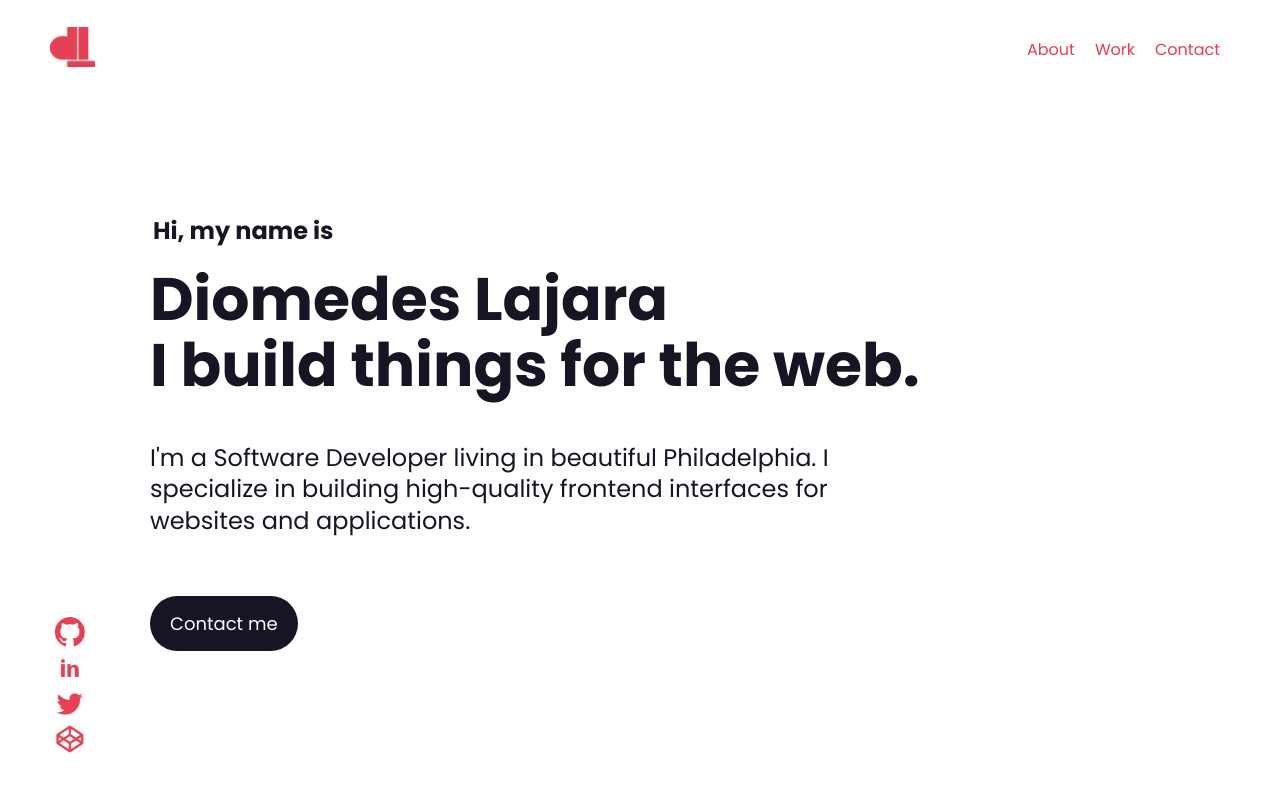
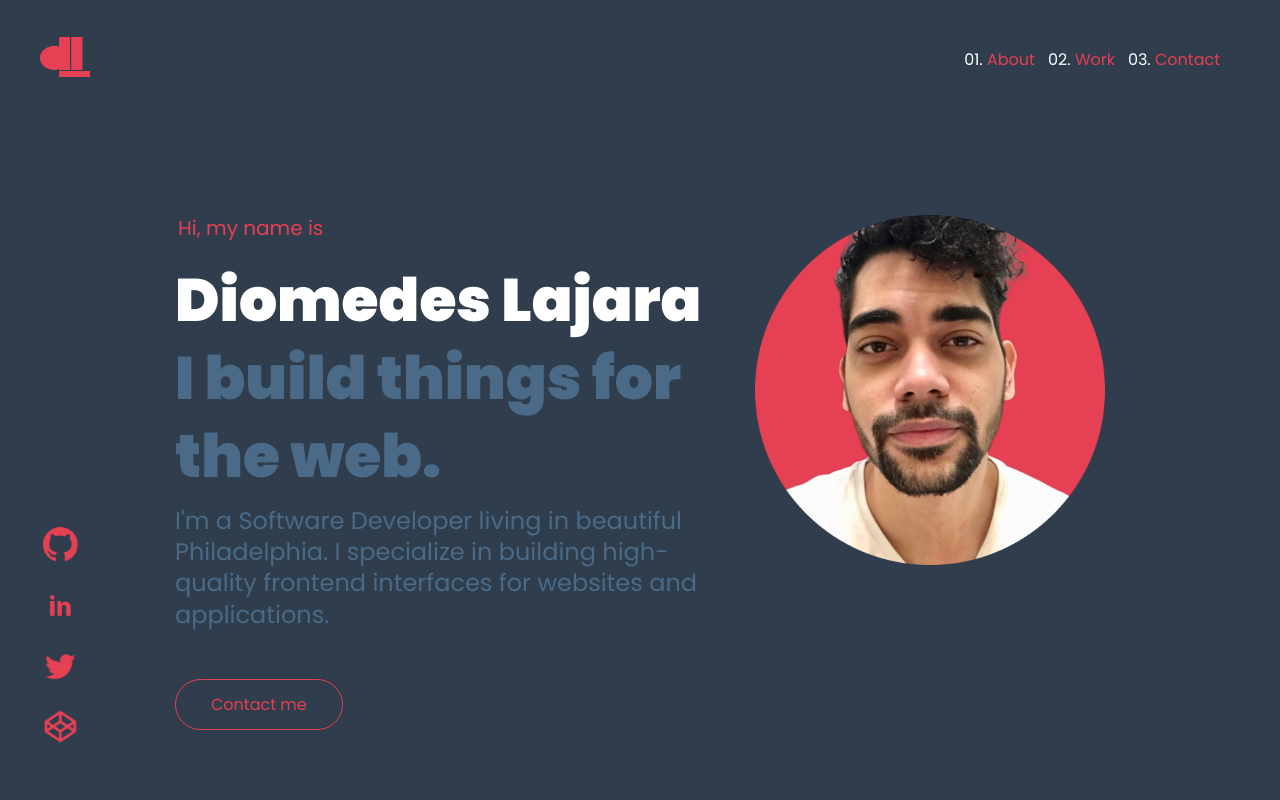
Before and after one commit to DlOMEDES/portfolio-v3, a Gatsby site: page / in a window 1280 px wide. Shown: the top 800 px of the page. Built offline with nearby package versions, Linux system fonts and the light colour scheme; Gatsby itself is replaced by a stand-in of ours.

Commit message:
updated hero section, header and nav

```diff
--- a/gatsby-config.js
+++ b/gatsby-config.js
@@ -17,5 +17,17 @@ module.exports = {
         utils: path.join(__dirname, "src/utils"),
       },
     },
+    {
+      resolve: `gatsby-plugin-manifest`,
+      options: {
+        name: "Diomedes Lajara",
+        short_name: "dlomedes",
+        start_url: "/",
+        // background_color: config.darkNavyColor,
+        // theme_color: config.navyColor,
+        // display: "minimal-ui",
+        icon: "src/images/logo.png",
+      },
+    },
   ],
 }
--- a/package.json
+++ b/package.json
@@ -15,6 +15,7 @@
   "dependencies": {
     "babel-plugin-styled-components": "^1.10.6",
     "gatsby": "^2.13.73",
+    "gatsby-plugin-manifest": "^2.2.20",
     "gatsby-plugin-styled-components": "^3.1.3",
     "react": "^16.9.0",
     "react-dom": "^16.9.0",
--- a/src/components/Header.js
+++ b/src/components/Header.js
@@ -1,14 +1,15 @@
 import React from "react"
 import Navbar from "./Navbar"
 import styled from "styled-components"
-// import theme from "../utils/theme"
-// const { colors } = theme
+import theme from "../utils/theme"
+const { colors } = theme
 
 export const HeaderContainer = styled.header`
-  padding: 0 50px;
+  padding: 10px 40px;
   height: 100px;
   display: flex;
   align-items: center;
+  background: ${colors.blueMadison};
 `
 
 const Header = () => {
--- a/src/components/Hero.js
+++ b/src/components/Hero.js
@@ -2,51 +2,78 @@ import React from "react"
 import styled from "styled-components"
 import theme from "../utils/theme"
 import config from "../config/index"
+import selfImage from "../images/self-bg.png"
+
 const { colors } = theme
 
 const HeroContainer = styled.section`
-  display: flex;
-  flex-direction: column;
-  align-items: flex-start;
+  display: grid;
+  grid-template-columns: 3fr 1fr;
+  grid-gap: 10px;
   min-height: 100vh;
 `
+
+const HeroDetails = styled.div`
+  padding-top: 80px;
+`
+const HeroImage = styled.div`
+  padding-top: 80px;
+
+  img {
+    width: 350px;
+    border-radius: 100px;
+  }
+`
+
 const Hi = styled.h4`
-  color: ${colors.blueJaguar};
+  color: ${colors.roseRed};
   margin: 0 0 20px 3px;
-  font-size: 24px;
+  font-size: 20px;
+  font-weight: 400;
 `
 const Name = styled.h2`
-  line-height: 1.1;
+  color: ${colors.white};
+  font-weight: 700;
   margin: 0;
-  color: ${colors.blueJaguar};
   font-size: 60px;
+  font-weight: 900;
 `
 const Subtitle = styled.h3`
+  color: ${colors.blueQueen};
   font-size: 60px;
-  line-height: 1.1;
-  color: ${colors.blueJaguar};
+  font-weight: 900;
 `
 const Blurb = styled.div`
-  margin-top: 10px;
+  max-width: 700px;
+  p {
+    color: ${colors.blueQueen};
     font-size: 24px;
-  max-width: 700px;
-  color: ${colors.blueJaguar};
+    margin: 0px;
+  }
 `
 
 const ContactBtn = styled.div`
-  margin: 50px 0;
+  margin: 60px 0;
   a {
     border-radius: 100px;
-    background: ${colors.blueJaguar};
+    background: transparent;
+    color: ${colors.roseRed};
+    padding: 13px 35px;
+    font-size: 16px;
+    border: 1px solid ${colors.roseRed};
+    &:hover {
+      transition: ease-in-out 0.3s;
+      background: ${colors.roseRed};
       color: ${colors.white};
-    padding: 15px 20px;
-    font-size: 18px;
+    }
   }
 `
 
 const Hero = () => {
   return (
+    <>
       <HeroContainer>
+        <HeroDetails>
           <Hi>Hi, my name is</Hi>
           <Name>{config.name}</Name>
           <Subtitle>{config.iDO}</Subtitle>
@@ -56,7 +83,12 @@ const Hero = () => {
           <ContactBtn>
             <a href="/">Contact me</a>
           </ContactBtn>
+        </HeroDetails>
+        <HeroImage>
+          <img src={selfImage} alt="" />
+        </HeroImage>
       </HeroContainer>
+    </>
   )
 }
 
--- a/src/components/Layout.js
+++ b/src/components/Layout.js
@@ -3,12 +3,11 @@ import { GlobalStyle } from "../utils/GlobalStyle"
 import styled from "styled-components"
 import Header from "./Header"
 import Footer from "./Footer"
-import theme from "../utils/theme"
+// import theme from "../utils/theme"
 import Social from "../components/Social"
-const { colors } = theme
+// const { colors } = theme
 
-const Main = styled.div`
-  color: ${colors.ashblueManatee};
+const LayoutContent = styled.div`
   line-height: 1.3;
   font-family: "Poppins", Helvetica Neue, sans-serif;
 `
@@ -17,13 +16,13 @@ const Layout = ({ children }) => {
   return (
     <>
       <GlobalStyle />
-      <Main>
+      <LayoutContent>
         <Header />
-        <Social />
         {/* <Email /> */}
         {children}
+        <Social />
         <Footer />
-      </Main>
+      </LayoutContent>
     </>
   )
 }
--- a/src/components/NavBar.js
+++ b/src/components/NavBar.js
@@ -13,15 +13,18 @@ export const NavContainter = styled.nav`
 
 export const Logo = styled.div`
   img {
-    width: 45px;
+    width: 50px;
+    height: 40px;
   }
 `
 
 export const NavList = styled.ol`
+  list-style-type: decimal-leading-zero;
+  color: white;
   display: flex;
 
   li {
-    margin: 0 10px;
+    margin: 0 20px;
   }
 
   li a {
--- a/src/components/Social.js
+++ b/src/components/Social.js
@@ -8,7 +8,7 @@ const SocialContainer = styled.div`
   width: 40px;
   position: fixed;
   bottom: 20px;
-  left: 50px;
+  left: 40px;
 `
 const SocialList = styled.ul`
   display: flex;
@@ -32,13 +32,10 @@ const ListItem = styled.li`
 
 const HyperLink = styled.a`
   padding: 10px;
-  &:hover,
-  &:focus {
-    transform: translateY(-3px);
-  }
   img {
-    width: 30px;
-    height: 30px;
+    width: 35px;
+    height: 35px;
+    margin: 10px;
   }
 `
 
--- a/src/pages/index.js
+++ b/src/pages/index.js
@@ -2,11 +2,14 @@ import React from "react"
 import Layout from "../components/Layout"
 import Hero from "../components/Hero"
 import styled from "styled-components"
+import theme from "../utils/theme"
+const { colors } = theme
 
 const MainContainer = styled.main`
-  padding: 115px 150px;
+  padding: 15px 175px;
   font-size: 20px;
   line-height: 1.3;
+  background: ${colors.blueMadison};
 `
 
 const index = () => {
--- a/src/utils/GlobalStyle.js
+++ b/src/utils/GlobalStyle.js
@@ -1,4 +1,6 @@
 import { createGlobalStyle } from "styled-components"
+import theme from "../utils/theme"
+const { colors } = theme
 
 export const GlobalStyle = createGlobalStyle`
   *,
@@ -8,10 +10,11 @@ export const GlobalStyle = createGlobalStyle`
     }
 
   body {
-    @import url('https://fonts.googleapis.com/css?family=Poppins:700,400,300"');
+    @import url('https://fonts.googleapis.com/css?family=Poppins:900,700,400,300"');
     font-family: 'Poppins', sans-serif;
     margin: 0;
     padding: 0;
+    color: ${colors.blueJaguar};
   }
 
   h1,
@@ -20,7 +23,6 @@ export const GlobalStyle = createGlobalStyle`
   h4,
   h5 {
   font-weight: 600;
-  color: #e54054;
   margin: 0 0 10px 0;
   }
 
--- a/src/utils/theme.js
+++ b/src/utils/theme.js
@@ -10,6 +10,7 @@ const theme = {
     ashblueManatee: "#8892B0",
     blueMadison: "#2F3D4C",
     blueFountain: "#57B9B7",
+    blueQueen: "#4a6a88",
     white: "#ffffff",
   },
 }
```
Also changed, not shown: src/images/self-bg.png (added), src/images/self-no-bg.png (added), src/images/selfimage.jpeg (added), static/favicon.ico (deleted), static/favicon.png (added), 1 other file. Lines whose indentation alone changed are shown as unchanged.
